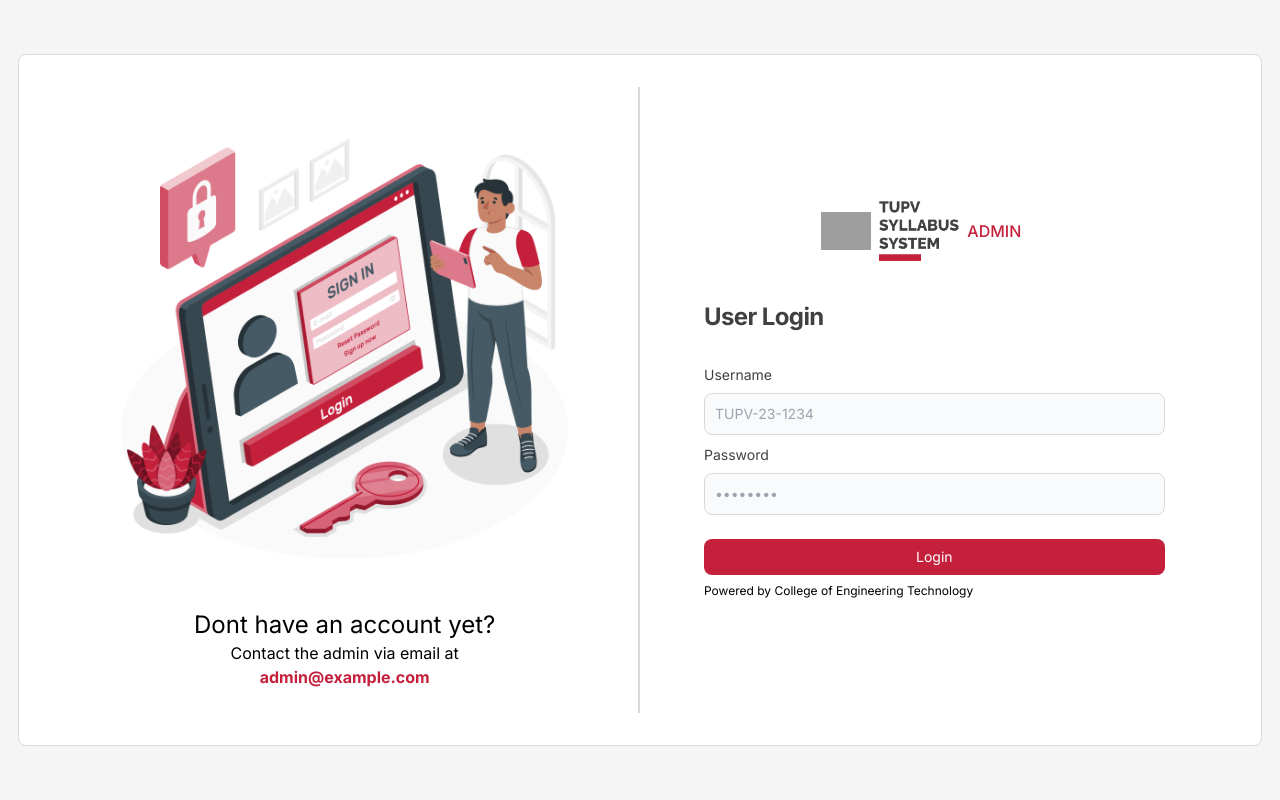
After one commit to chrisffs/TUPV-SS, a PHP site: page / in a window 1280 px wide. The commit adds this page. Run offline with PHP 8.4, Linux system fonts and the light colour scheme; grey boxes are pictures that could not be loaded.

Commit message:
user login added

```diff
--- /dev/null
+++ b/index.php
@@ -0,0 +1,78 @@
+<!DOCTYPE html>
+<html lang="en">
+<head>
+    <meta charset="UTF-8">
+    <meta http-equiv="X-UA-Compatible" content="IE=edge">
+    <meta name="viewport" content="width=device-width, initial-scale=1.0">
+    <link rel="stylesheet" href="src/css/main.css">
+    <link rel="icon" href="src/img/tupvlogo.png">
+    <?php
+    include 'php/fonts.php';
+    session_start();
+    ?>
+    <title>Login | TUPV Syllabus System</title>
+</head>
+<body class="bg-light-100">
+    <div class="h-screen flex items-center justify-center">
+        <div class="bg-light border border-light-200 p-8 rounded-lg">
+            <div class="flex items-center">
+                <div class="w-1/2 py-6 px-16 border-r-2 border-light-200">
+                    <div class="mb-10">
+                        <img src="src/img/user-landingpage-pic.png" class="object-cover h-auto max-w-full w-[650px]" alt="">
+                    </div>
+                    <div class="text-center">
+                        <h1 class="text-2xl">Dont have an account yet?</h1>
+                        <h4>Contact the admin via email at <span class="block text-main font-bold">admin@example.com</span></h4>
+                    </div>
+                </div>
+                <div class="w-1/2 p-6 px-16">
+                    <div class="">
+                        <div class="flex justify-center items-center mb-10">
+                            <div class="me-2 w-[50px]">
+                                <img src="src/img/tupvlogo.png" class="object-cover" alt="" srcset="">
+                            </div>
+                            <div class="me-2 w-[80px]">
+                                <img src="src/img/sslogo.png" class="object-cover" alt="" srcset="">
+                            </div>
+                            <div class="w-[80px]">
+                                <h1 class="text-main font-medium">ADMIN</h1>
+                            </div>
+                        </div>
+                        <div class="mb-8">
+                            <h1 class="text-xl font-bold leading-tight tracking-tight text-secondary md:text-2xl dark:text-white">User Login</h1>
+                            <!-- <h3 class="text-sm text-secondary">Log in with your admin cridentials</h3> -->
+                        </div>
+                        <div>
+                            <form id="login-form" action="../php/admin_login.php" method="post">
+                                <div class="mb-2.5">
+                                    <label for="username" class="block mb-2 text-sm text-secondary">Username</label>
+                                    <input type="text" id="username" class="bg-gray-50 border border-light-200 text-dark text-sm rounded-lg block w-full p-2.5 focus:outline-0 focus:ring-2 focus:ring-blue placeholder-gray-400" name="tupv_id" placeholder="TUPV-23-1234" required>
+                                </div>
+                                <div class="mb-6">
+                                    <label for="password" class="block mb-2 text-sm text-secondary ">Password</label>
+                                    <input type="password" id="password" class="bg-gray-50 border border-light-200 text-dark text-sm rounded-lg block w-full p-2.5 focus:outline-0 focus:ring-2 focus:ring-blue placeholder-gray-400" placeholder="••••••••" name="password" required>
+                                    <h6 class="text-xs text-main italic mt-1.5">
+                                        <?php
+                                        if(isset($_SESSION['invalid'])){
+                                            $invalid = $_SESSION['invalid'];
+                                            echo $invalid;
+                                        }
+                                        unset($_SESSION['invalid']);
+                                        ?>
+                                    </h6>
+                                </div>
+                                <div>
+                                    <button type="submit" value="login" name="login" class="text-light bg-main py-2 w-full rounded-[0.5rem] text-sm hover:drop-shadow-lg focus:ring-4 focus:outline-none focus:ring-[#E7A6B1]">Login</button>
+                                </div>
+                            </form>
+                        </div>
+                    </div>
+                    <div class="mt-2">
+                        <h4 class="text-xs">Powered by College of Engineering Technology</h4>
+                    </div>
+                </div>
+            </div>
+        </div>
+    </div>
+</body>
+</html>
--- a/src/css/main.css
+++ b/src/css/main.css
@@ -1370,6 +1370,14 @@ html {
   height: 100vh !important;
 }
 
+.h-96 {
+  height: 24rem !important;
+}
+
+.h-auto {
+  height: auto !important;
+}
+
 .max-h-full {
   max-height: 100% !important;
 }
@@ -1454,8 +1462,36 @@ html {
   width: 100% !important;
 }
 
-.w-12 {
-  width: 3rem !important;
+.w-96 {
+  width: 24rem !important;
+}
+
+.w-\[400px\] {
+  width: 400px !important;
+}
+
+.w-\[450px\] {
+  width: 450px !important;
+}
+
+.w-\[1000px\] {
+  width: 1000px !important;
+}
+
+.w-\[850px\] {
+  width: 850px !important;
+}
+
+.w-\[800px\] {
+  width: 800px !important;
+}
+
+.w-\[700px\] {
+  width: 700px !important;
+}
+
+.w-\[650px\] {
+  width: 650px !important;
 }
 
 .min-w-0 {
@@ -1468,6 +1504,10 @@ html {
 
 .max-w-md {
   max-width: 28rem !important;
+}
+
+.max-w-full {
+  max-width: 100% !important;
 }
 
 .flex-1 {
@@ -1746,6 +1792,10 @@ html {
   border-top-width: 4px !important;
 }
 
+.border-r-2 {
+  border-right-width: 2px !important;
+}
+
 .border-blue-600 {
   --tw-border-opacity: 1 !important;
   border-color: rgb(28 100 242 / var(--tw-border-opacity)) !important;
@@ -1924,6 +1964,14 @@ html {
   padding: 1.5rem !important;
 }
 
+.p-8 {
+  padding: 2rem !important;
+}
+
+.p-\[32px\] {
+  padding: 32px !important;
+}
+
 .px-2 {
   padding-left: 0.5rem !important;
   padding-right: 0.5rem !important;
@@ -1987,6 +2035,16 @@ html {
 .py-6 {
   padding-top: 1.5rem !important;
   padding-bottom: 1.5rem !important;
+}
+
+.py-8 {
+  padding-top: 2rem !important;
+  padding-bottom: 2rem !important;
+}
+
+.px-16 {
+  padding-left: 4rem !important;
+  padding-right: 4rem !important;
 }
 
 .pb-4 {
--- a/tailwind.config.js
+++ b/tailwind.config.js
@@ -1,7 +1,7 @@
 /** @type {import('tailwindcss').Config} */
 module.exports = {
   important: true,
-  content: ['./admin/*.php', './user/*.php', './php/*.php', './node_modules/flowbite/**/*.js'],
+  content: ['./admin/*.php', './user/*.php', './php/*.php', , '*.php', './node_modules/flowbite/**/*.js'],
   theme: {
     colors: {
       'main': '#C4203C',
--- a/try.txt
+++ /dev/null
@@ -1 +0,0 @@
-Undefined array key "dptname" in C:\xampp\htdocs\TUPV-SS\ADMIN\settings.php on line 19
```
Also changed, not shown: other parts of src/css/main.css (+15 -43 lines), admin/MODAL/edit.php (deleted, +0 -42 lines), src/img/user-landingpage-pic.png (added), src/try.txt (deleted).
